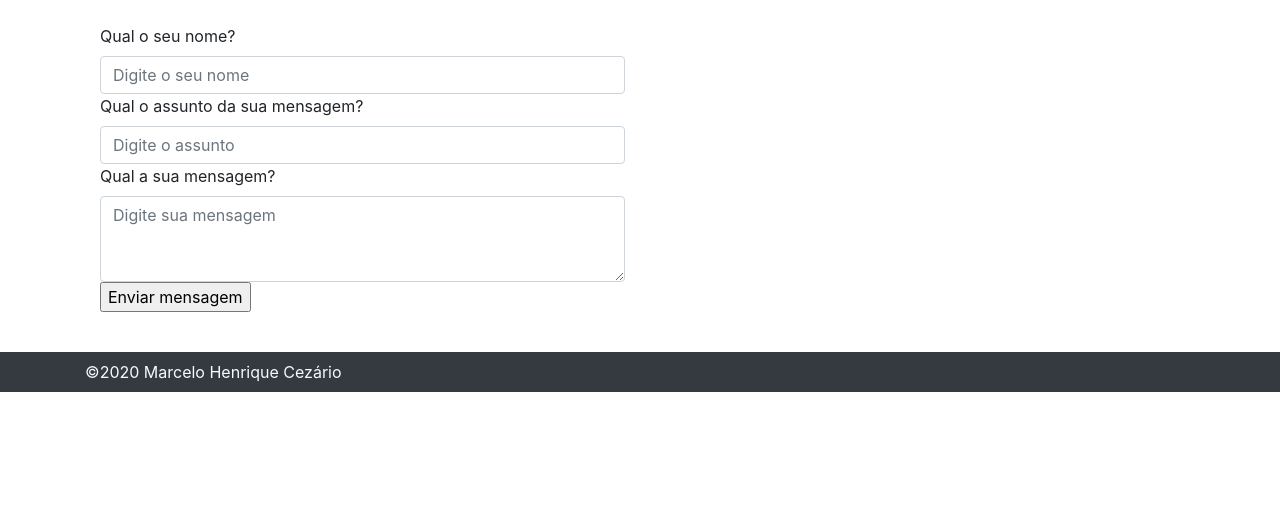
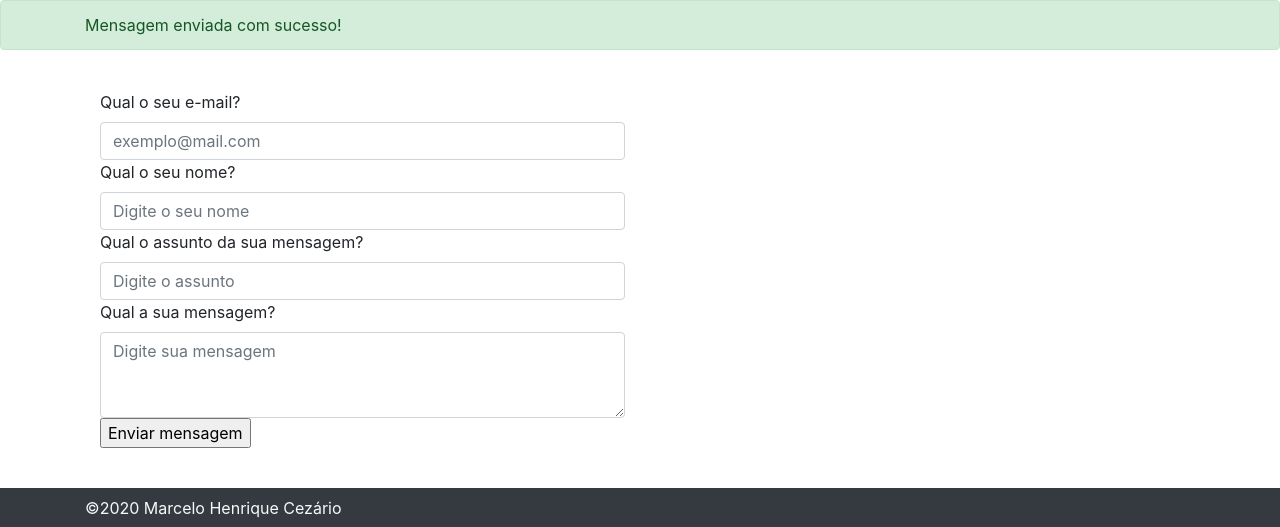
Before and after one commit to marcelocezario/Formulario-PHP, a PHP site: page /index.php?envio=sucess in a window 1280 px wide. Shown: the part 82-609 px from the top of the page. Run offline with PHP 8.4, Linux system fonts and the light colour scheme.

Commit message:
Acertando mensagem de erro

```diff
--- a/formulario.php
+++ b/formulario.php
@@ -1,10 +1,43 @@
+<?php
+$email = '';
+$nome = '';
+$assunto = '';
+$mensagem = '';
+
+
+if (isset($_GET['envio'])) {
+    if ($_GET['envio'] == 'sucess') {
+?>
+        <div class="alert alert-success" role="alert">
+            <div class="container">
+                Mensagem enviada com sucesso!
+            </div>
+        </div>
+    <?php
+    } elseif ($_GET['envio'] == 'error') {
+        $email = $_GET['email'];
+        $nome = $_GET['nome'];
+        $assunto = $_GET['assunto'];
+        $mensagem = $_GET['mensagem'];
+    ?>
+        <div class="alert alert-danger" role="alert">
+            <div class="container">
+                Houve um problema ao enviar sua mensagem, por favor tente novamente!
+            </div>
+        </div>
+<?php
+    }
+}
+?>
+
 <script type="text/javascript">
     function validar() {
+        var email = formulario.email.value;
         var nome = formulario.nome.value;
         var assunto = formulario.assunto.value;
         var mensagem = formulario.mensagem.value;
 
-        if(nome == "" || assunto == "" || mensagem == ""){
+        if (email == "" || nome == "" || assunto == "" || mensagem == "") {
             alert("Preencha todos os campos.");
             formulario.nome.focus();
             return false;
@@ -16,14 +49,17 @@
 <form name="formulario" class="container" method="post" action="processa_mensagem.php">
     <div class="form-group col-md-6">
         <br>
+        <label for="email">Qual o seu e-mail?</label>
+        <input type="email" class="form-control" name="email" placeholder="exemplo@mail.com" value="<?php echo $email;?>">
+
         <label for="nome">Qual o seu nome?</label>
-        <input type="text" class="form-control" name="nome" placeholder="Digite o seu nome">
+        <input type="text" class="form-control" name="nome" placeholder="Digite o seu nome" value="<?php echo $nome;?>">
 
         <label for="assunto">Qual o assunto da sua mensagem?</label>
-        <input type="text" class="form-control" name="assunto" placeholder="Digite o assunto">
+        <input type="text" class="form-control" name="assunto" placeholder="Digite o assunto" value="<?php echo $assunto;?>">
 
         <label for="mensagem">Qual a sua mensagem?</label>
-        <textarea class="form-control" name="mensagem" rows="3" placeholder="Digite sua mensagem"></textarea>
+        <textarea class="form-control" name="mensagem" rows="3" placeholder="Digite sua mensagem"><?php echo $mensagem;?></textarea>
 
         <input type="submit" value="Enviar mensagem" onclick="return validar()">
 
--- a/index.php
+++ b/index.php
@@ -1,17 +1,6 @@
 <?php
 
 include 'header.php';
-if (isset($_GET['envio'])) {
-    if ($_GET['envio'] == 'ok') {
-?>
-        <div class="alert alert-success" role="alert">
-            <div class="container">
-                E-mail enviado com sucesso!
-            </div>
-        </div>
-<?php
-    }
-}
 include 'formulario.php';
 include 'footer.php';
 ?>
```
Also changed, not shown: processa_mensagem.php (+21 -16 lines).
